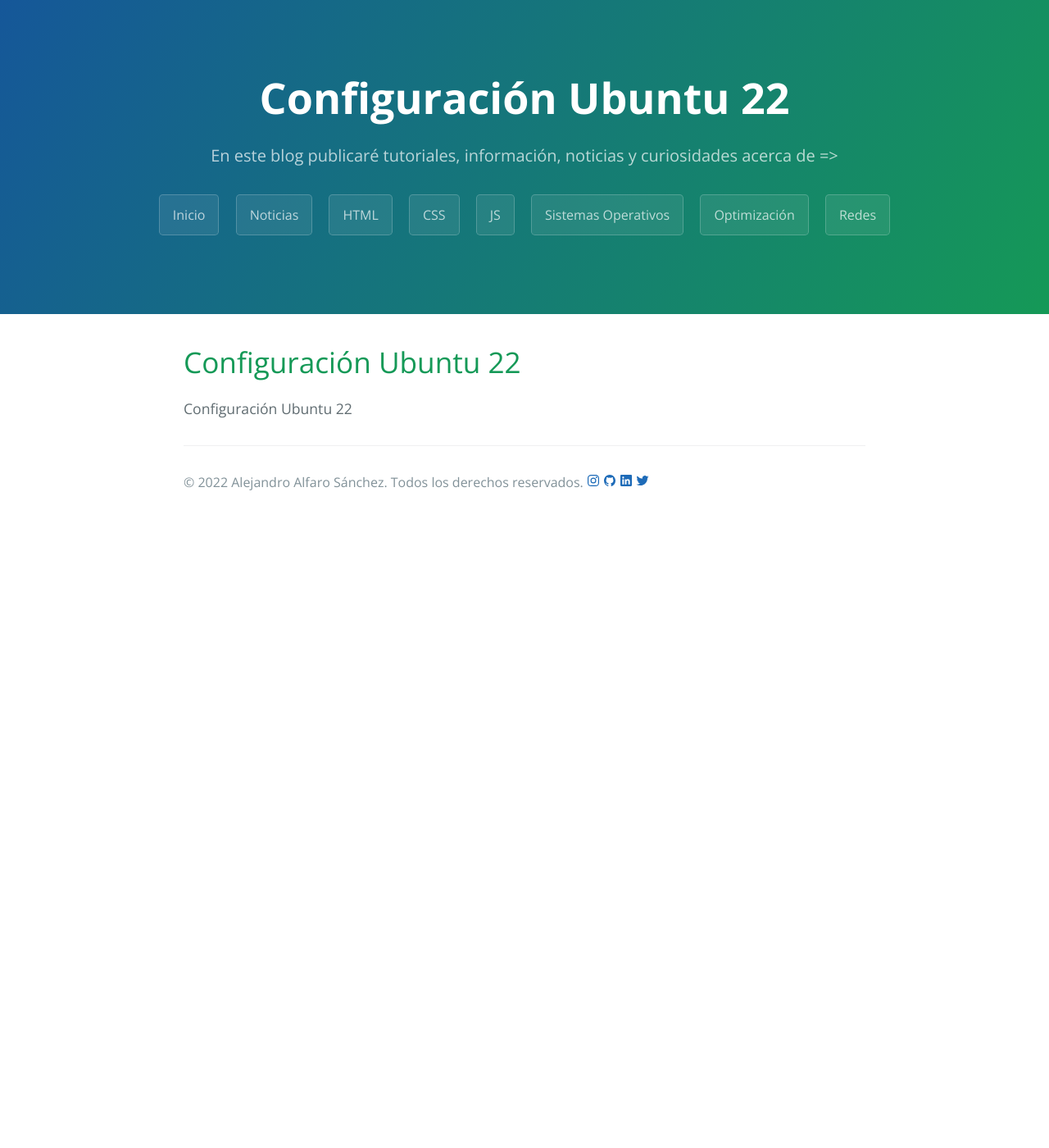
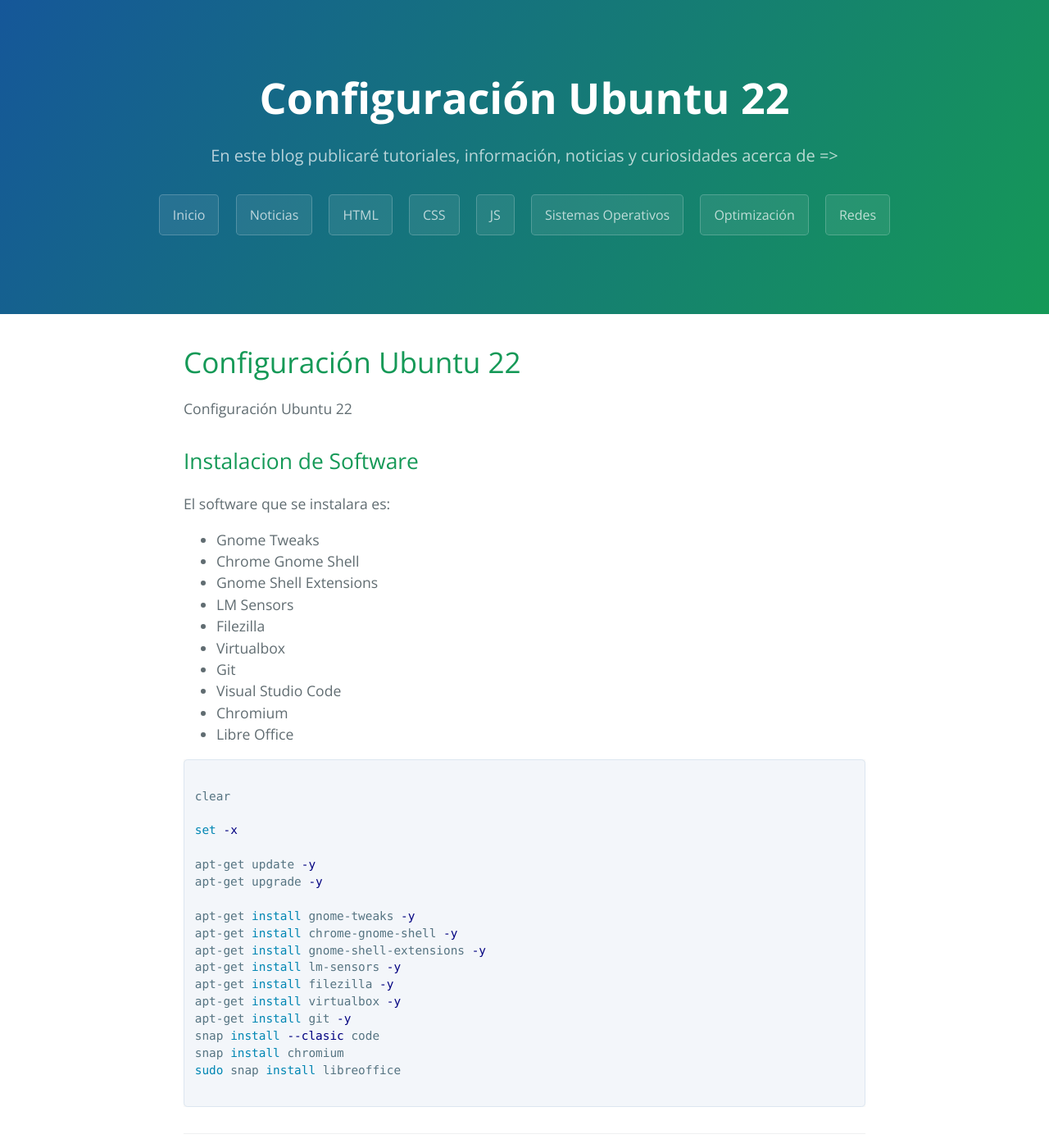
Before and after one commit to alejandroalsa/alejandroalsa.github.io, a Jekyll site: the page built from so/ubuntu/configuracion/index.md, in a window 1280 px wide and 1400 px high. Shown: the whole window at 82% size. Built offline with Jekyll 4.4.1, drawn with Linux system fonts in a browser that asks for light colours; our own code applies the rules of GitHub Pages for plain Markdown files.

Commit message:
test
Signed-off-by: Alejandro <alejandro@alejandroalsa.es>

````diff
--- a/so/ubuntu/configuracion/index.md
+++ b/so/ubuntu/configuracion/index.md
@@ -5,3 +5,40 @@
 # Configuración Ubuntu 22
 
 Configuración Ubuntu 22
+
+## Instalacion de Software
+
+El software que se instalara es:
+
+*   Gnome Tweaks
+*   Chrome Gnome Shell
+*   Gnome Shell Extensions
+*   LM Sensors
+*   Filezilla
+*   Virtualbox
+*   Git
+*   Visual Studio Code
+*   Chromium
+*   Libre Office
+
+```bash
+
+clear
+
+set -x
+
+apt-get update -y
+apt-get upgrade -y
+
+apt-get install gnome-tweaks -y
+apt-get install chrome-gnome-shell -y
+apt-get install gnome-shell-extensions -y
+apt-get install lm-sensors -y
+apt-get install filezilla -y
+apt-get install virtualbox -y
+apt-get install git -y
+snap install --clasic code
+snap install chromium
+sudo snap install libreoffice
+
+```
````
Also changed, not shown: 2 other files.
